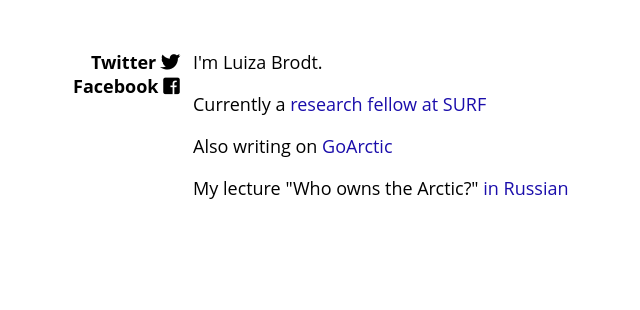
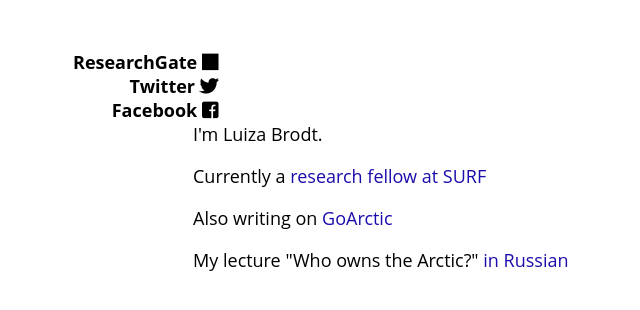
Before and after one commit to luizabrodt/luizabrodt.github.io, a plain HTML site: page index.html in a window 1280 px wide. Shown: the whole page, without its empty margins (157-797 px from the left). Drawn offline with Linux system fonts and the light colour scheme.

Commit message:
Update index.html

```diff
--- a/index.html
+++ b/index.html
@@ -56,6 +56,7 @@
 
 <div id='links'>
 
+<a href='https://www.researchgate.net/profile/Luiza-Brodt'>ResearchGate <i class="fab fa-researchgate"></i></a>
 <a href='https://twitter.com/LuizaBrodt'>Twitter <i class="fab fa-twitter"></i></a>
 <a href='https://www.facebook.com/luizabrodt/'>Facebook <i class="fab fa-facebook-square"></i></a>
 
```
